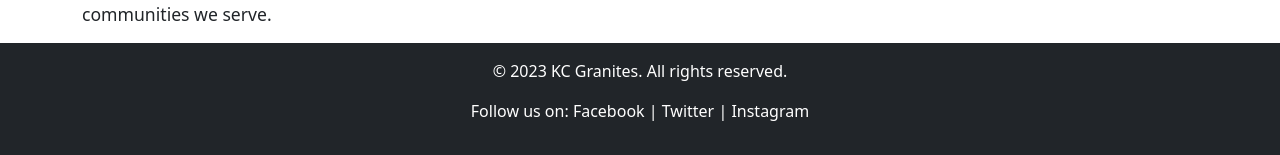
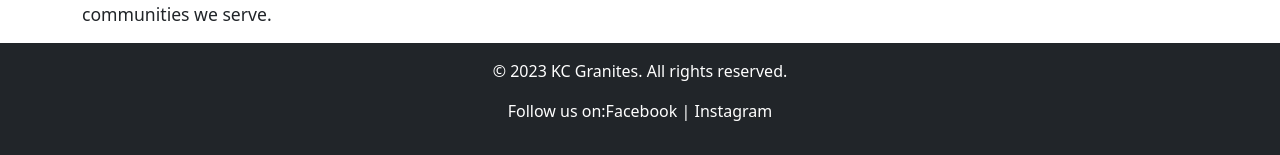
Before and after one commit to jeromeshaiju/KCgranites, a Django app: page /about/ in a window 1280 px wide. Shown: the part 962-1117 px from the top of the page. Run offline with Django 5.2, Linux system fonts and the light colour scheme.

Commit message:
Update footer.html

```diff
--- a/templates/footer.html
+++ b/templates/footer.html
@@ -1,10 +1,8 @@
 <footer class="bg-dark text-white text-center py-3">
     <div class="container">
         <p>&copy; 2023 KC Granites. All rights reserved.</p>
-        <p>Follow us on:
-            <a href="#" class="text-white">Facebook</a> |
-            <a href="#" class="text-white">Twitter</a> |
-            <a href="#" class="text-white">Instagram</a>
+        <p>Follow us on:<a href="https://www.facebook.com/reel/1719857735634705" class="text-white">Facebook</a> |
+            <a href="https://www.instagram.com/shaijukc/" class="text-white">Instagram</a>
         </p>
     </div>
 </footer>
```
